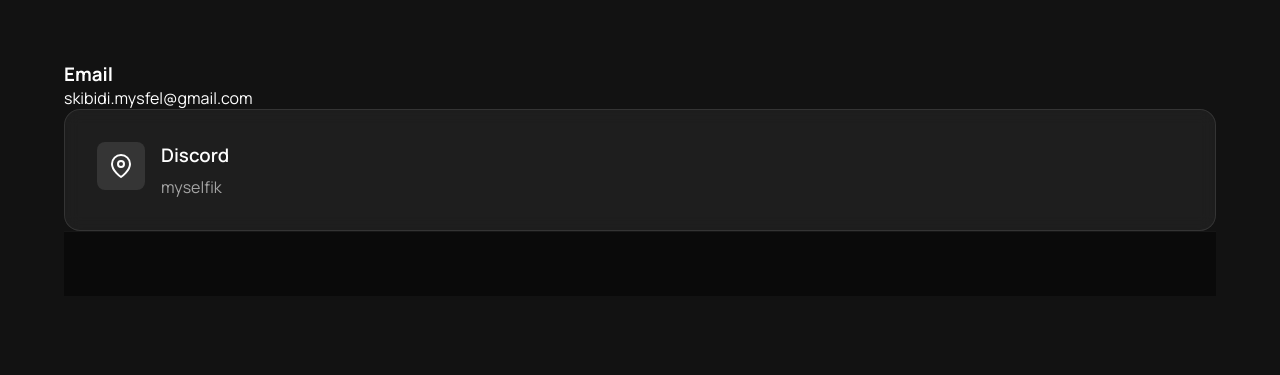
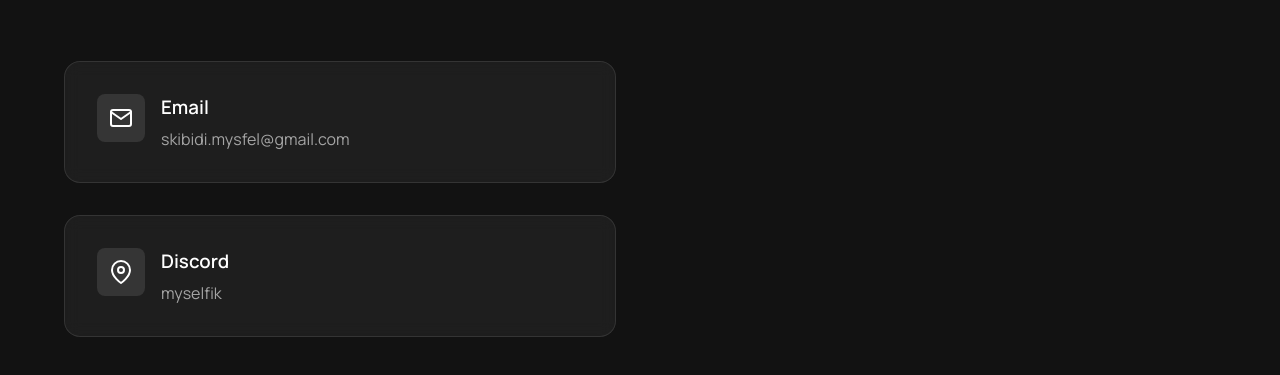
Before and after one commit to skibidimysfel/portfolio, a plain HTML site: page contact.html in a window 1280 px wide. Shown: the part 191-566 px from the top of the page. Drawn offline with Linux system fonts and the light colour scheme.

Commit message:
Refactor contact.html structure and layout

```diff
--- a/contact.html
+++ b/contact.html
@@ -44,10 +44,14 @@
       <div class="contact-header">
         <h2>Let's Work Together</h2>
       </div>
-      <div>
-        <div>
-          <div>
-            <div>
+      <div class="contact-grid">
+        <div class="contact-info">
+          <div class="info-card">
+            <div class="info-icon">
+              <svg width="24" height="24" viewBox="0 0 24 24" fill="none" stroke="currentColor">
+                <path d="M4 4h16c1.1 0 2 .9 2 2v12c0 1.1-.9 2-2 2H4c-1.1 0-2-.9-2-2V6c0-1.1.9-2 2-2z" stroke-width="2" stroke-linecap="round" stroke-linejoin="round"/>
+                <polyline points="22,6 12,13 2,6" stroke-width="2" stroke-linecap="round" stroke-linejoin="round"/>
+              </svg>
             </div>
             <div>
               <h3>Email</h3>
@@ -67,6 +71,9 @@
             </div>
           </div>
         </div>
+      </div>
+    </div>
+  </section>
 
   <!-- Footer -->
   <footer id="portfolio_footer">
```
